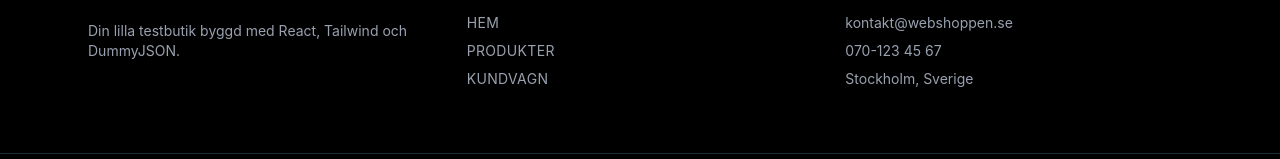
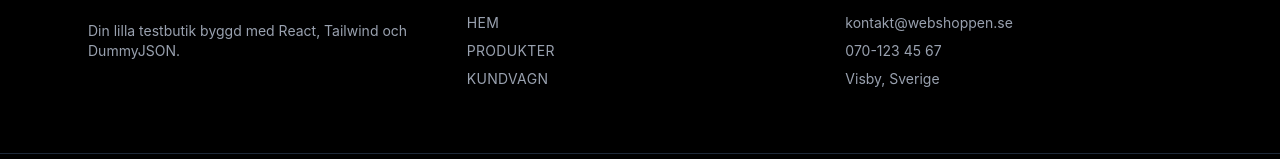
Before and after one commit to victormossberg-oss/Webshoppen, a React (Vite) app: page /checkout in a window 1280 px wide. Shown: the part 598-757 px from the top of the page. Built offline with nearby package versions, Linux system fonts and the light colour scheme.

Commit message:
ändrat till Visby i footern

```diff
--- a/src/components/Footer.jsx
+++ b/src/components/Footer.jsx
@@ -31,7 +31,7 @@ export default function Footer() {
           <ul className="space-y-2 text-gray-400 text-sm">
             <li>kontakt@webshoppen.se</li>
             <li>070-123 45 67</li>
-            <li>Stockholm, Sverige</li>
+            <li>Visby, Sverige</li>
           </ul>
         </div>
 
```
